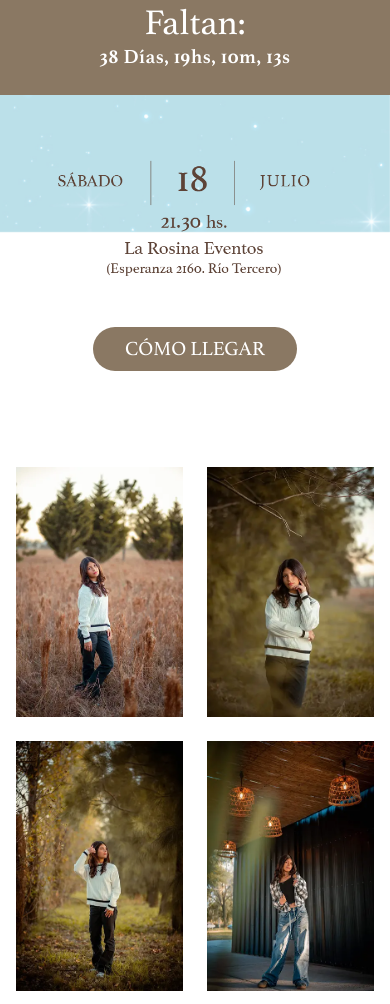
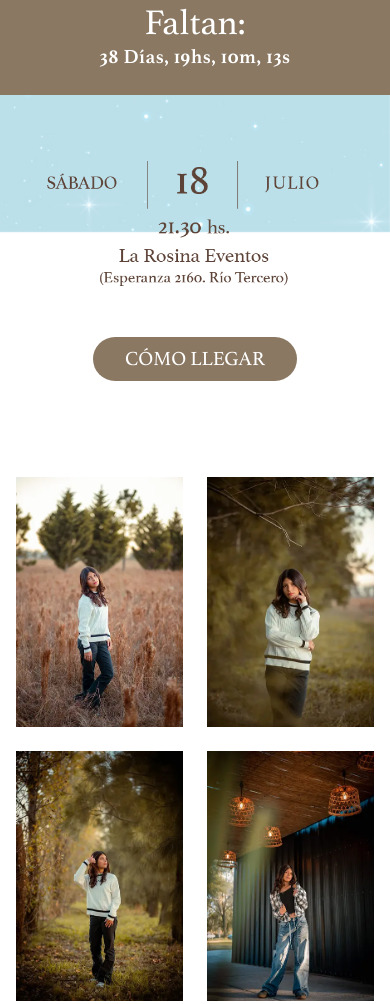
Before and after one commit to facucarrion/iara-quince, an Astro site: page / in a window 390 px wide. Shown: the part 865-1869 px from the top of the page. Built offline with nearby package versions, Linux system fonts and the light colour scheme; Astro itself is replaced by a stand-in of ours.

Commit message:
agrandar imagen en mobile

```diff
--- a/src/components/Party.astro
+++ b/src/components/Party.astro
@@ -2,7 +2,7 @@
   <img
     src='/fecha.png'
     alt='informacion fiesta dorado'
-    class='h-[120px] md:h-[250px] md:w-auto'
+    class='h-[130px] md:h-[250px] md:w-auto'
   />
 
   <a
```
